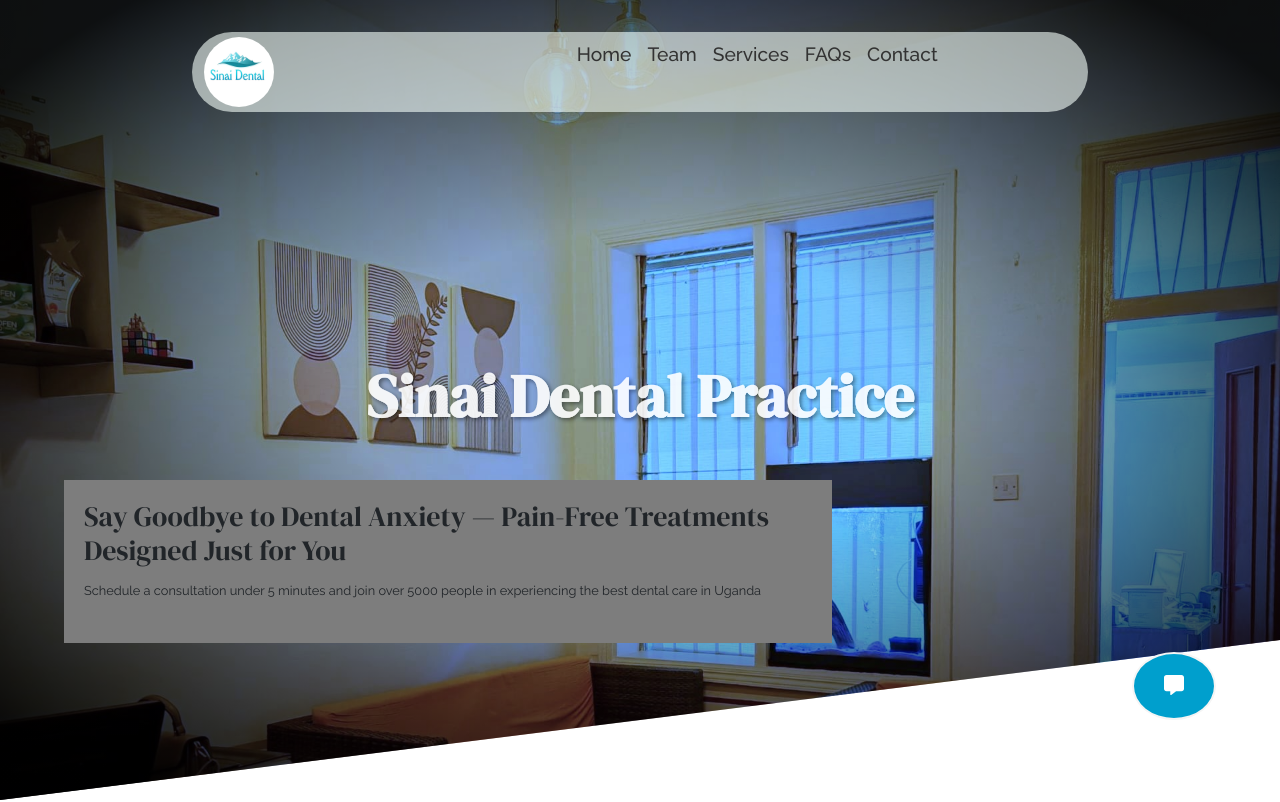
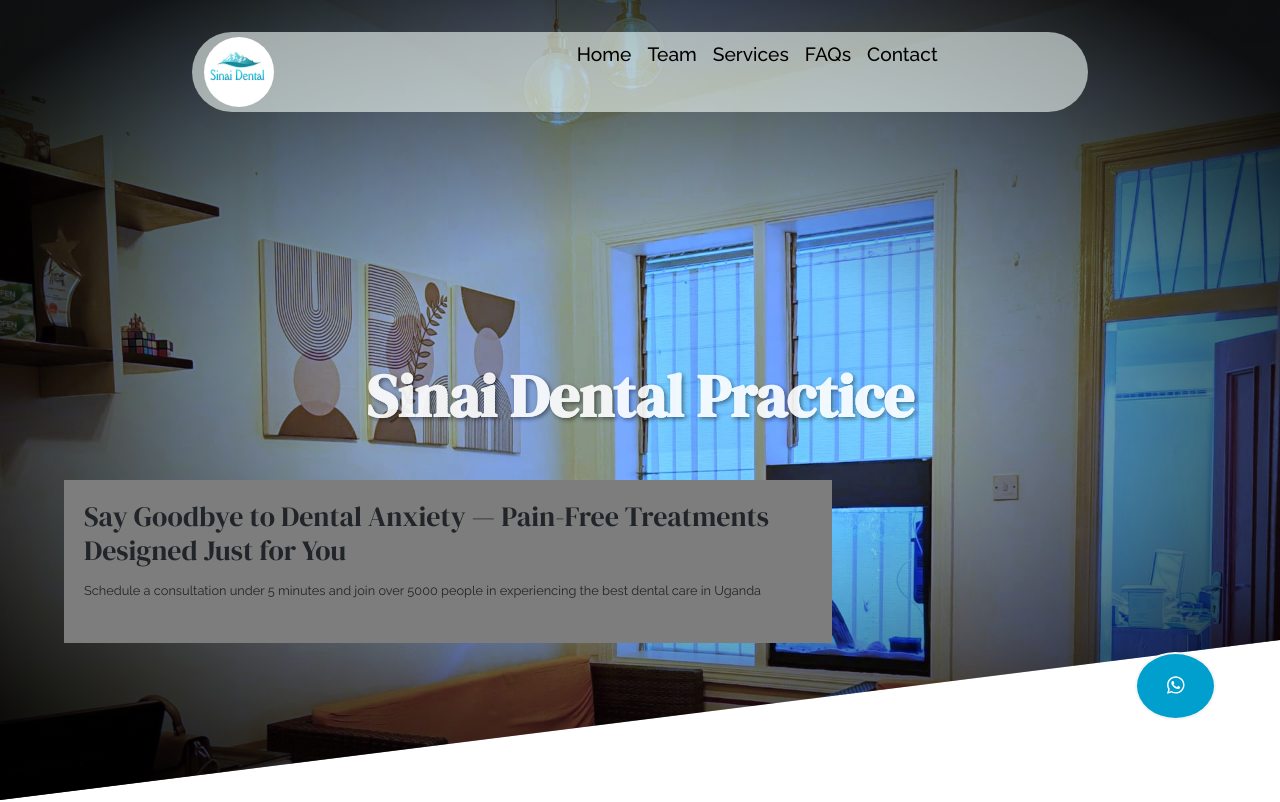
Before and after one commit to JimmyKurui/sinai-dental, a Next.js app: page / in a window 1280 px wide. Shown: the top 802 px of the page. Built offline with nearby package versions, Linux system fonts and the light colour scheme.

Commit message:
fix: link color, broken link

```diff
--- a/app/components/ui/FloatingButton.jsx
+++ b/app/components/ui/FloatingButton.jsx
@@ -1,6 +1,7 @@
 
 import { FontAwesomeIcon } from "@fortawesome/react-fontawesome";
 import { faMessage } from "@fortawesome/free-solid-svg-icons";
+import { faWhatsapp } from "@fortawesome/free-brands-svg-icons";
 
 const FloatingButton = () => {
     const text = 'Talk with our Front Desk for your needs';
@@ -10,7 +11,7 @@
                 <a id="#whatsapp-link" href={url} target="_blank" rel="noreferrer"
                 className="floating-btn bg-app-primary-light"
                 data-toggle="tooltip" data-placement="top" title="Booking">
-                    <FontAwesomeIcon icon={faMessage} size="lg"></FontAwesomeIcon>
+                    <FontAwesomeIcon icon={faWhatsapp} size="lg"></FontAwesomeIcon>
                 </a>
             </div>
     )
--- a/app/not-found.jsx
+++ b/app/not-found.jsx
@@ -9,7 +9,7 @@
             <div className="px-5 py-2">
                 <Image src={searchImage} alt="Not found 404" className="not-found" />
                 <h3 style={{transform: 'translateY(-100%)', color: '#4682b4'}}>Sorry, we can&apos;t find that page our side</h3>
-                <Link to='/'>Navigate back home</Link>
+                <Link href='/'>Navigate back home</Link>
             </div>
         </div>
     )
--- a/app/styles/_config.scss
+++ b/app/styles/_config.scss
@@ -1,5 +1,6 @@
 @import url('https://fonts.googleapis.com/css2?family=DM+Serif+Display:ital@0;1&display=swap');
 @import url('https://fonts.googleapis.com/css2?family=Raleway:ital,wght@0,100..900;1,100..900&display=swap');
+@import "~bootstrap/scss/bootstrap";
 
 $theme-color-1: rgba(0, 159, 205);
 $theme-color-2: rgba(118, 224, 238);
--- a/app/styles/_partials.scss
+++ b/app/styles/_partials.scss
@@ -14,9 +14,11 @@
 
 a {
     text-decoration: none;
-}
-a:hover {
+    color: #000 !important;
+
+  &:hover {
     color: #{$theme-color-1} !important;
+  }
 }
 
 footer {
```
